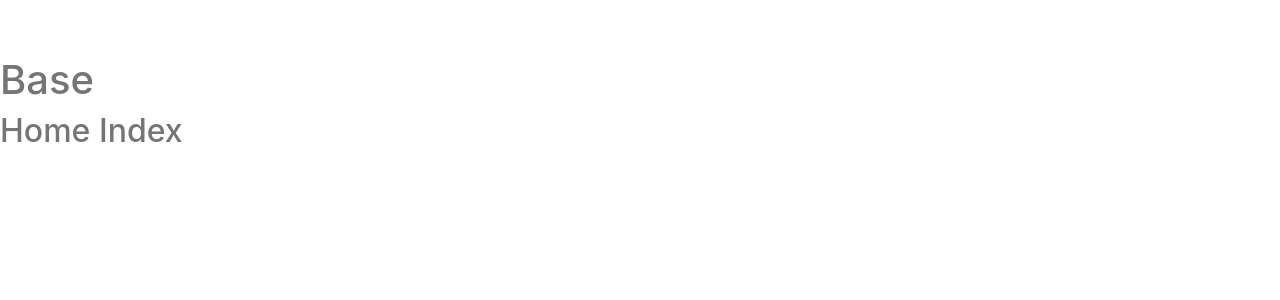
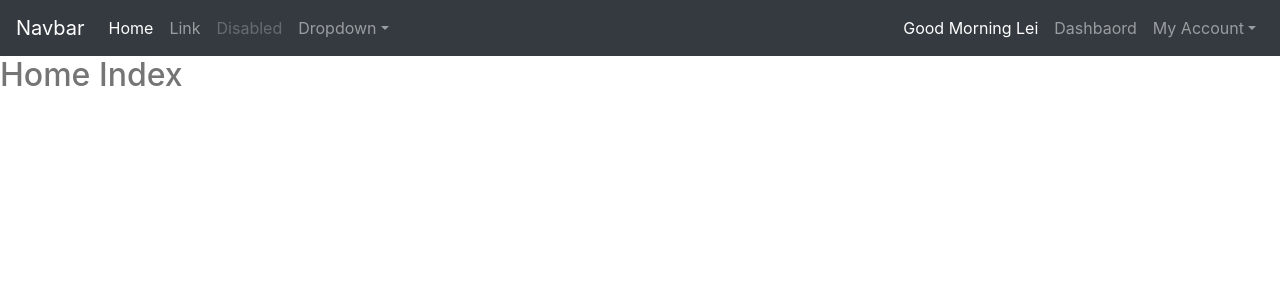
Before and after one commit to leihuagh/Django-Book-Store, a Django app: page / in a window 1280 px wide. Shown: the top 300 px of the page. Run offline with Django 3.2, Linux system fonts and the light colour scheme; some libraries are stand-ins or nearby versions.

Commit message:
dashboard link

```diff
--- a/templates/base.html
+++ b/templates/base.html
@@ -17,7 +17,7 @@
 
 <body>
 
-    <h1>Base</h1>
+    {% include "base/navbar.html" %}
 
     {% block main_contents %}
     {% endblock main_contents %}
--- /dev/null
+++ b/templates/base/navbar.html
@@ -0,0 +1,52 @@
+{% load static %}
+
+<nav class="navbar navbar-expand-md navbar-dark fixed-top bg-dark">
+    <a class="navbar-brand" href="#">Navbar</a>
+    <button class="navbar-toggler" type="button" data-toggle="collapse" data-target="#navbarsExampleDefault"
+        aria-controls="navbarsExampleDefault" aria-expanded="false" aria-label="Toggle navigation">
+        <span class="navbar-toggler-icon"></span>
+    </button>
+
+    <div class="collapse navbar-collapse" id="navbarsExampleDefault">
+        <ul class="navbar-nav mr-auto">
+            <li class="nav-item active">
+                <a class="nav-link" href="#">Home <span class="sr-only">(current)</span></a>
+            </li>
+            <li class="nav-item">
+                <a class="nav-link" href="#">Link</a>
+            </li>
+            <li class="nav-item">
+                <a class="nav-link disabled" href="#">Disabled</a>
+            </li>
+            <li class="nav-item dropdown">
+                <a class="nav-link dropdown-toggle" href="#" id="dropdown01" data-toggle="dropdown" aria-haspopup="true"
+                    aria-expanded="false">Dropdown</a>
+                <div class="dropdown-menu" aria-labelledby="dropdown01">
+                    <a class="dropdown-item" href="#">Action</a>
+                    <a class="dropdown-item" href="#">Another action</a>
+                    <a class="dropdown-item" href="#">Something else here</a>
+                </div>
+            </li>
+        </ul>
+        <ul class="navbar-nav ml-auto">
+            <li class="nav-item">
+                <a class="nav-link disabled text-white" href="#">Good Morning Lei</a>
+            </li>
+            <li class="nav-item">
+                <a class="nav-link" href="{% url 'dashboard:index' %}">Dashbaord</a>
+            </li>
+
+            <li class="nav-item dropdown">
+                <a class="nav-link dropdown-toggle" href="#" id="myaccount" data-toggle="dropdown" aria-haspopup="true"
+                    aria-expanded="false">My Account</a>
+                <div class="dropdown-menu dropdown-menu-right" aria-labelledby="myaccount">
+                    <a class="dropdown-item" href="#">Profile</a>
+                    <a class="dropdown-item" href="#">Change Password</a>
+                    <a class="dropdown-item" href="#">Logout</a>
+                    <a class="dropdown-item" href="#">Register</a>
+                    <a class="dropdown-item" href="#">Login</a>
+                </div>
+            </li>
+        </ul>
+    </div>
+</nav>
--- a/templates/dashboard/base.html
+++ b/templates/dashboard/base.html
@@ -1,3 +1,5 @@
+{% load static %}
+
 <!doctype html>
 <html>
 
@@ -10,6 +12,8 @@
     <!-- Bootstrap CSS -->
     <link rel="stylesheet" href="https://stackpath.bootstrapcdn.com/bootstrap/4.3.1/css/bootstrap.min.css"
         integrity="sha384-ggOyR0iXCbMQv3Xipma34MD+dH/1fQ784/j6cY/iJTQUOhcWr7x9JvoRxT2MZw1T" crossorigin="anonymous">
+
+    <link rel="stylesheet" href="{% static 'css/dashboard.css' %}">
 </head>
 
 <body>
```
